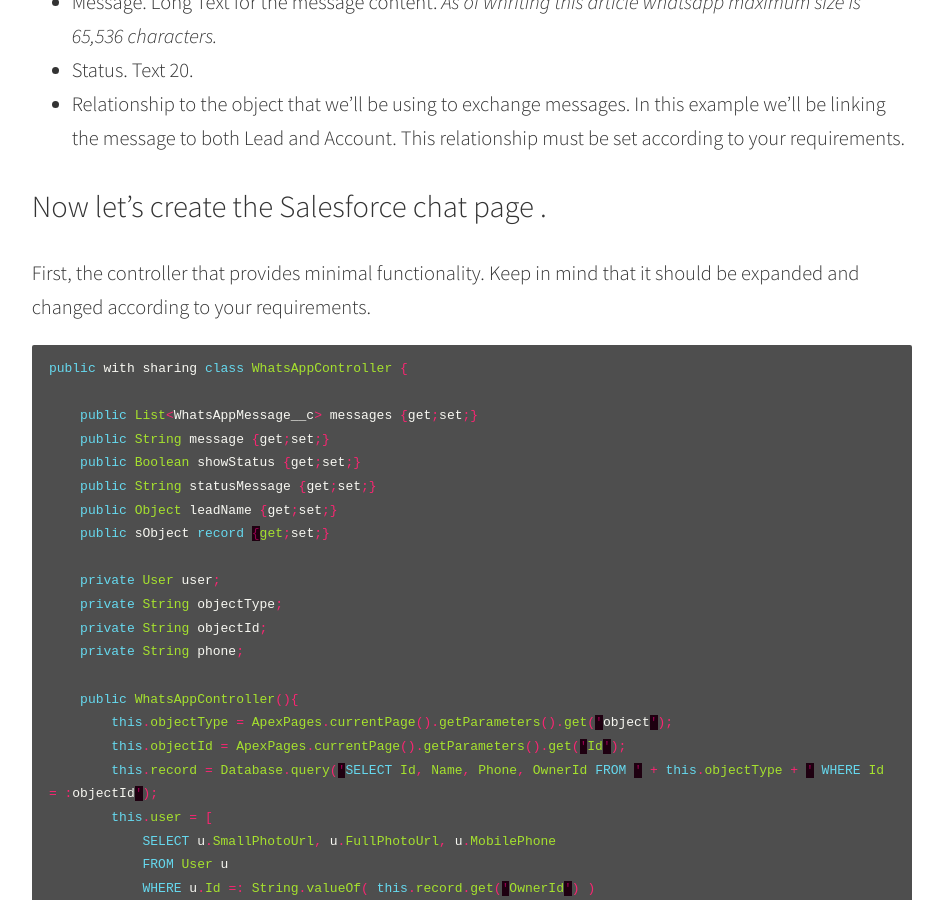
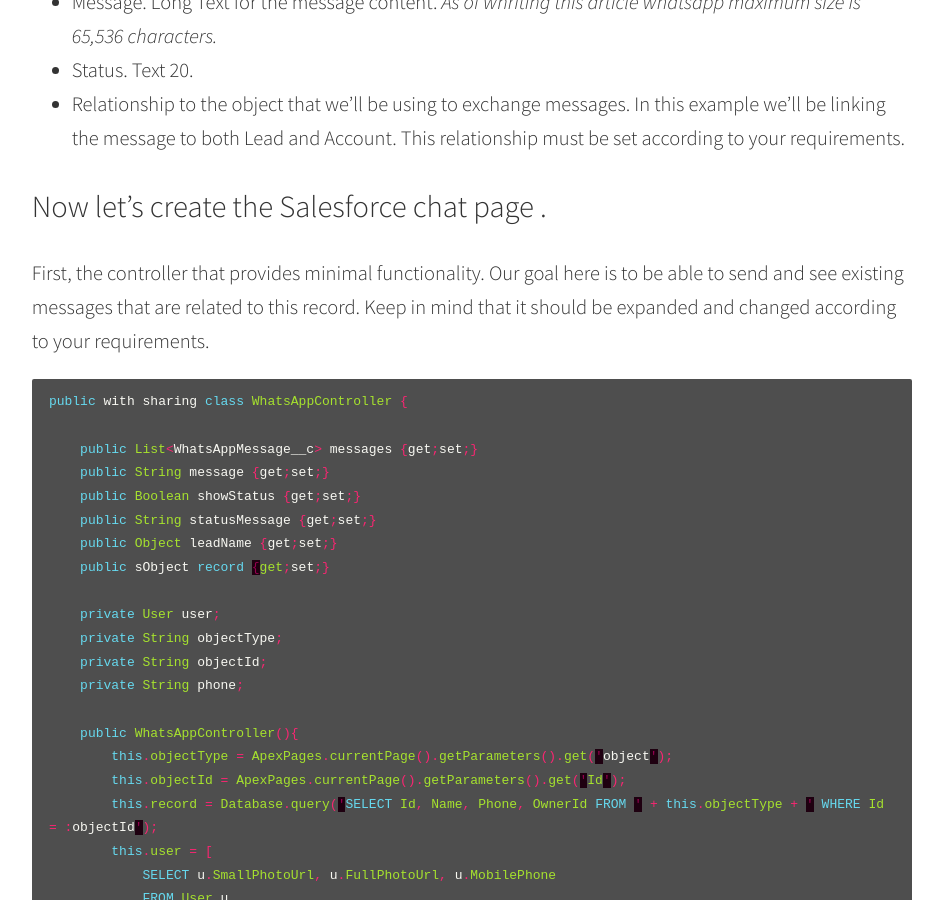
Before and after one commit to blackbirdcrew/BLOG, a Jekyll site: the page built from _posts/2019-08-31-Integrating-Salesforce-And-Whatsapp.md, in a window 1280 px wide and 900 px high, scrolled down 2914 px. Shown: the whole window, without its empty margins (168-1111 px from the left). Built offline with Jekyll 4.4.1, drawn with Linux system fonts in a browser that asks for light colours; comment, search, counter and statistics services are not loaded; some of the changed text lies outside the part shown.

Commit message:
Update 2019-08-31-Integrating-Salesforce-And-Whatsapp.md

````diff
--- a/_posts/2019-08-31-Integrating-Salesforce-And-Whatsapp.md
+++ b/_posts/2019-08-31-Integrating-Salesforce-And-Whatsapp.md
@@ -46,7 +46,7 @@
 - Relationship to the object that we'll be using to exchange messages. In this example we'll be linking the message to both Lead and Account. This relationship must be set according to your requirements.
 
 ## Now let's create the Salesforce chat page .
-First, the controller that provides minimal functionality. Keep in mind that it should be expanded and changed according to your requirements.
+First, the controller that provides minimal functionality. Our goal here is to be able to send and see existing messages that are related to this record. Keep in mind that it should be expanded and changed according to your requirements.
 ```java
 public with sharing class WhatsAppController {
 
@@ -111,7 +111,7 @@
     }
 	}
 ```
-Second is utility class to work with our controller.
+Second is utility class to work with our controller. SendMessageFuture is anotated future so that we are able to use it from a trigger once a lead meets certain criteria, e.g. has phone in correct format.
 ```java
 public class WhatsAppUtilities {
 
@@ -193,7 +193,8 @@
         }
     }
 }
-
+```
+```java
 public with sharing class Handler_Lead {
 
 	private static Set<Id> processedIds;
@@ -375,6 +376,4 @@
 	    </script>
 	</apex:page>
 ```
-
-
-##Waboxapp extention for Chrome
+## Waboxapp extention for Chrome
````
